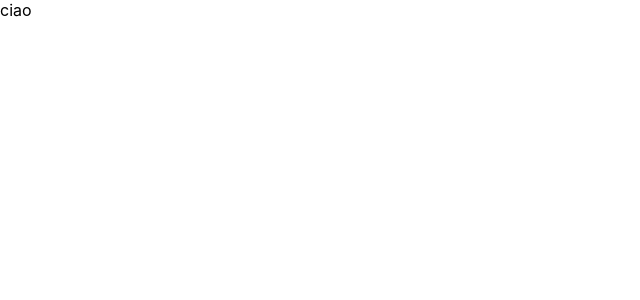
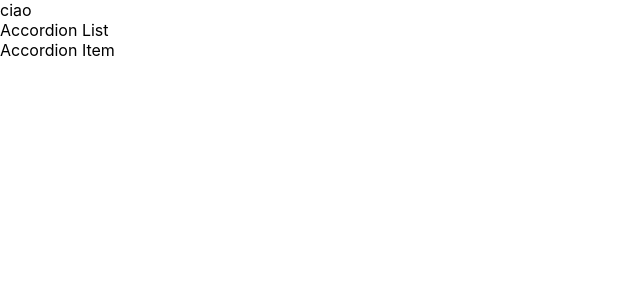
Before and after one commit to francescocifaldi/react-use-state, a React (Vite) app: page / in a window 1280 px wide. Shown: the top 300 px of the page, without its empty margins (0-640 px from the left). Built offline with nearby package versions, Linux system fonts and the light colour scheme.

Commit message:
ADD link to accordion list and accordion item

```diff
--- a/src/App.jsx
+++ b/src/App.jsx
@@ -1,3 +1,4 @@
+import Accordion from "./components/accordion/AccordionList"
 
 function App() {
   return (
@@ -5,7 +6,9 @@ function App() {
       <div>
         ciao
       </div>
-
+      <div>
+        <Accordion />
+      </div>
     </>
   )
 }
--- /dev/null
+++ b/src/components/accordion/AccordionItem.jsx
@@ -0,0 +1,7 @@
+export default function AccordionItem() {
+    return (
+        <>
+            <div>Accordion Item</div>
+        </>
+    )
+}
--- /dev/null
+++ b/src/components/accordion/AccordionList.jsx
@@ -0,0 +1,11 @@
+import AccordionItem from "./AccordionItem"
+import langs from '../../languages'
+
+export default function Accordion() {
+    return (
+        <>
+            <div>Accordion List</div>
+            <div><AccordionItem /></div>
+        </>
+    )
+}
```
